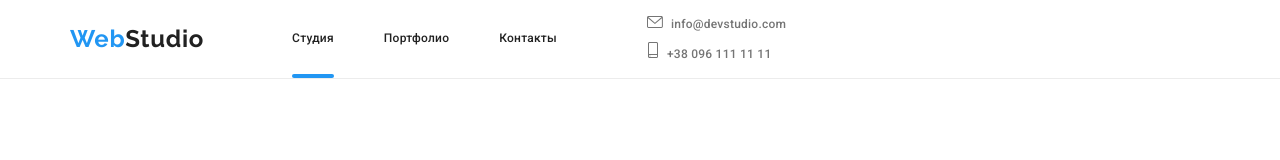
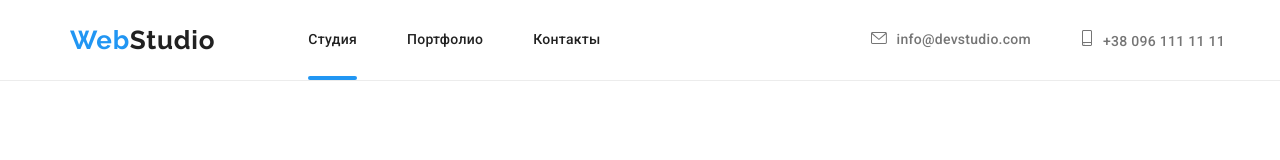
Before and after one commit to msselizabeth/goit-markup-hw-088, a plain HTML site: page index.html in a window 1280 px wide. Drawn offline with nearby package versions, Linux system fonts and the light colour scheme.

Commit message:
Desktop header

```diff
--- a/scss/components/_contact.scss
+++ b/scss/components/_contact.scss
@@ -40,33 +40,22 @@
 }
 }
 
-// .contact__link {
-//     color: var(--color-secondary);
-//     transition: color 250ms cubic-bezier(0.4, 0, 0.2, 1);
+@media screen and (min-width:1200px) {
+    .contact {
+        flex-direction: row;
+        align-items: center;
+        margin-left: auto;
 
-//     text-decoration: none;
-//     font-weight: 500;
-//     line-height: 1.172;
-//     letter-spacing: 0.02em;
+        &__link {
+            line-height: 1.14;
+            font-size: 14px;
+            margin-right: 50px;
+            margin-bottom: 0;
+        }
 
-//     display: block;
-//     padding-top: 32px;
-//     padding-bottom: 32px;
-//     margin-right: 50px;
-//     &:hover,
-//         &:focus {
-//             color: var(--color-active);
-//         }
+        &__icon {
+            margin-right: 10px;
+        }
+    }
 
-//     &:last-child {
-//             margin: 0;
-
-// }
-// }
-
-
-// .contact__icon {
-
-//     margin-right: 10px;
-//     fill: currentColor;
-// }
+}
--- a/scss/components/_header.scss
+++ b/scss/components/_header.scss
@@ -1,13 +1,4 @@
-// .header {
 
-    // border-bottom: 1px solid #ECECEC;
-// }
-
-// .header__box {
-//     display: flex;
-//     justify-content: center;
-//     align-items: center;
-// }
 
 @media screen and (max-width:767px) {
     .header {
@@ -26,9 +17,7 @@
 
 @media screen and (min-width:768px) {
     .header {
-        line-height: 0;
         border-bottom: 1px solid #ECECEC;
-
 
         &__box {
             display: flex;
--- a/scss/components/_menu.scss
+++ b/scss/components/_menu.scss
@@ -6,11 +6,9 @@
     font-family: var(--font-family-logo);
     text-decoration: none;
     font-weight: 700;
-    // font-size: 26px;
-    // line-height: 1.94;
+
     letter-spacing: 0.03em;
 
-    // margin-right: 93px;
 }
 
 .menu__logo-inverse {
@@ -59,7 +57,6 @@
         padding-left: 15px;
         line-height: 1.16;
         font-size: 24px;
-        letter-spacing: 0.03em;
     }
 
     &__list {
@@ -116,59 +113,14 @@
 }
 }
 
+@media screen and (min-width:1200px) {
+    .menu__logo {
+        font-size: 26px;
+        line-height: 1.94;
+        margin-right: 93px;
+    }
 
-// .menu {
-//     display: flex;
-//     align-items: center;
-// }
-
-// .menu__list {
-//     display: flex;
-//     padding: 0px;
-//     margin: 0px;
-// }
-
-// .menu__item {
-//     margin-right: 50px;
-// }
-
-// .menu__item:last-child {
-//     margin-right: 0;
-// }
-
-// .menu__link {
-//     position: relative;
-
-//     transition: color 250ms cubic-bezier(0.4, 0, 0.2, 1);
-
-//     color: var(--color-primary);
-//     text-decoration: none;
-//     font-weight: 500;
-//     line-height: 1.172;
-//     letter-spacing: 0.02em;
-
-//     display: block;
-//     padding-top: 32px;
-//     padding-bottom: 32px;
-
-//     &::after {
-//         content: " ";
-//             position: absolute;
-//             bottom: 0;
-//             left: 0;
-
-//             opacity: 0;
-
-//             display: block;
-//             width: 100%;
-//             height: 4px;
-//             border-radius: 2px;
-//             background-color: var(--color-active);
-//     }
-
-//     &:hover, &:focus {color: var(--color-active); }
-// }
-
-// .menu__link.current::after {
-//     opacity: 1;
-// }
+    .menu__link {
+        font-size: 14px;
+    }
+}
```
Also changed, not shown: scss/layout/_container.scss (+0 -8 lines), css/main.min.css, 1 other file.
